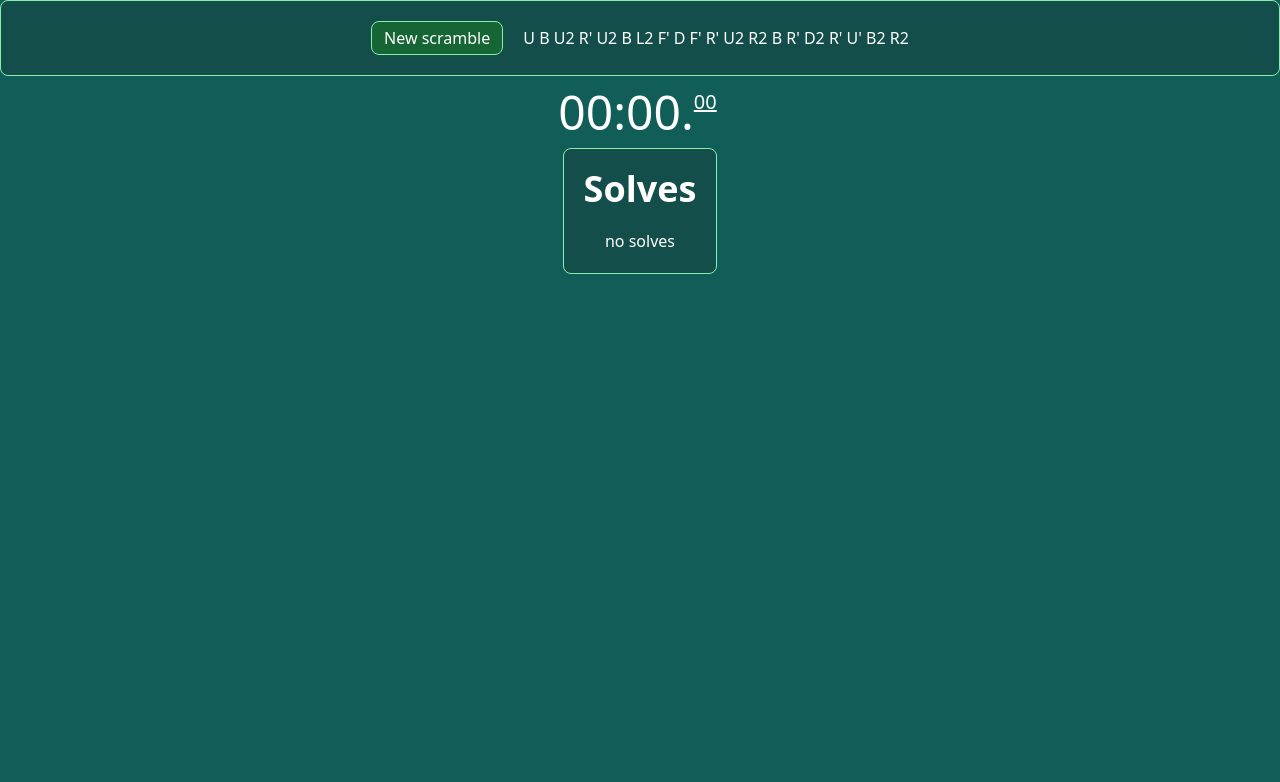
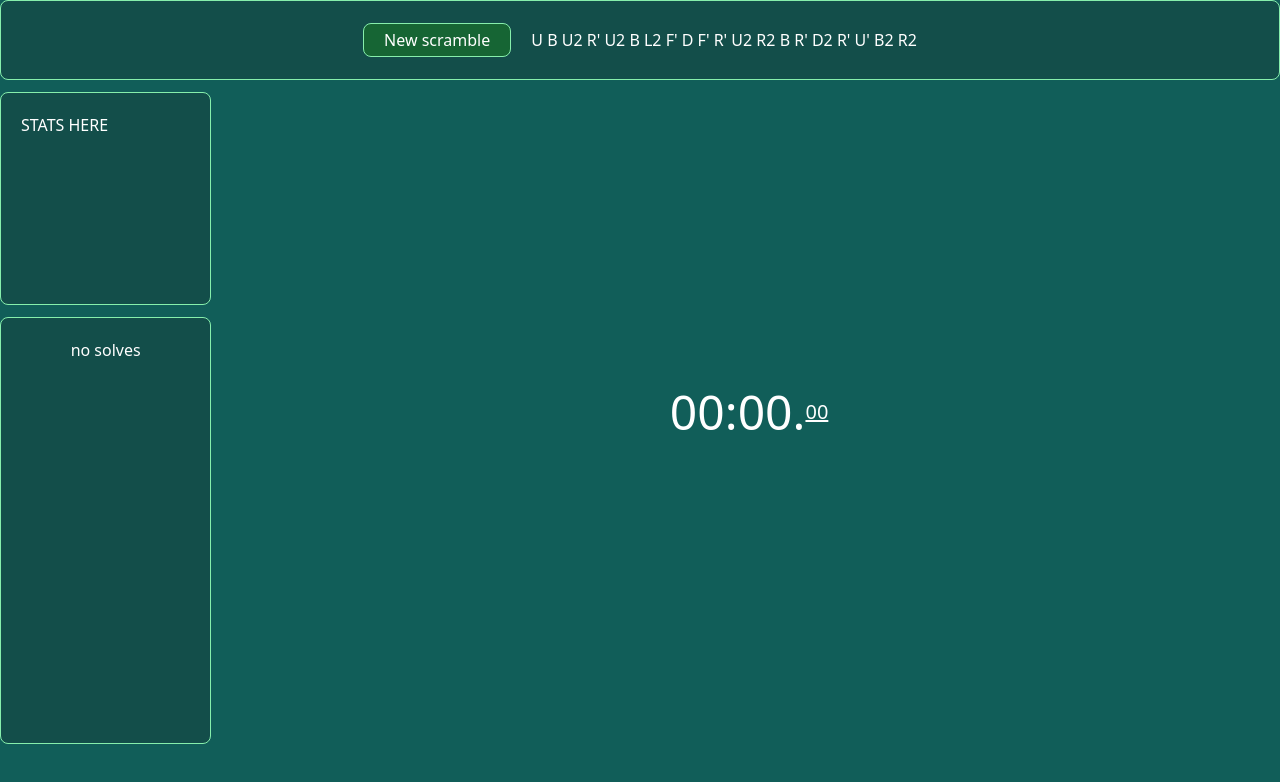
Before and after one commit to flo0f/speedcubing-timer, a React (Vite) app: page / in a window 1280 px wide. Shown: the top 782 px of the page. Built offline with nearby package versions, Linux system fonts and the light colour scheme.

Commit message:
Some UI changes

```diff
--- a/src/App.jsx
+++ b/src/App.jsx
@@ -14,8 +14,13 @@ function App() {
   return (
     <>
       <div className="h-full bg-teal-800 text-white flex flex-col items-center">
-        <Scramble scramble={scramble} updScramble={updScramble} />
+        <Scramble
+          className="h-[10%]"
+          scramble={scramble}
+          updScramble={updScramble}
+        />
         <Timer
+          className="h-[80%]"
           scramble={scramble}
           updScramble={updScramble}
           setActive={setModalActive}
--- a/src/components/Scramble.jsx
+++ b/src/components/Scramble.jsx
@@ -1,9 +1,15 @@
+import clsx from "clsx";
 import UIButton from "./UI/UIButton";
 
-export default function Scramble({ scramble, updScramble }) {
+export default function Scramble({ scramble, updScramble, className }) {
   return (
-    <div className="w-full text-center flex items-center justify-center gap-5 border bg-teal-900 border-green-300 p-5 rounded-lg mb-3">
-      <UIButton disabled={false} onClick={updScramble}>
+    <div
+      className={clsx(
+        className,
+        "w-full text-center flex items-center justify-center gap-5 border bg-teal-900 border-green-300 p-5 rounded-lg mb-3"
+      )}
+    >
+      <UIButton className="px-5" disabled={false} onClick={updScramble}>
         New scramble
       </UIButton>
       <span>{scramble}</span>
--- a/src/components/Timer.jsx
+++ b/src/components/Timer.jsx
@@ -1,11 +1,13 @@
 import { useCallback, useEffect, useState } from "react";
 import useNow from "../hooks/useNow";
 import UIButton from "./UI/UIButton";
+import clsx from "clsx";
 export default function Timer({
   scramble,
   updScramble,
   setActive,
   setModalChild,
+  className,
 }) {
   const [startAt, setStartAt] = useState();
   const [initialTimer, setInitialTimer] = useState(0);
@@ -55,7 +57,7 @@ export default function Timer({
     };
   }, [handleSpaceClick]);
 
-  function solveInfo(index, scramble, time) {
+  function getSolveInfo(index, scramble, time) {
     return (
       <div>
         <div className="font-bold">
@@ -77,29 +79,28 @@ export default function Timer({
   }
 
   return (
-    <div className="flex flex-col gap-3 items-center max-w-7xl">
-      <div className="font-medium flex text-5xl " style={timeStyle}>
-        <span className="inline-block min-w-7">{format(timer).mins}</span>:
-        <span className="inline-block min-w-7">{format(timer).secs}</span>.
-        <span className="inline-block min-w-7 text-xl underline">
-          {format(timer).ms}
-        </span>
+    <div className={clsx(className, "flex gap-3 items-center w-full")}>
+      <div className="flex flex-wrap justify-center gap-3 w-2/12 h-full">
+        <div className="border bg-teal-900 border-green-300 p-5 rounded-lg w-full h-1/3">
+          STATS HERE
         </div>
-      <div className="border bg-teal-900 border-green-300 p-5 rounded-lg">
-        <h3 className="font-bold text-4xl text-center mb-5">Solves</h3>
-        <div className="flex justify-center items-center gap-3 flex-wrap">
+        <div className="w-full h-2/3">
+          <div className="border bg-teal-900 border-green-300 p-5 rounded-lg h-full overflow-auto">
             {times.length > 0 ? (
               times.map((el, index) => {
                 return (
                   <UIButton
+                    className={"w-full overflow-hidden flex h-fit mb-3"}
                     disabled={false}
                     key={index}
                     onClick={() => {
                       setActive(true);
-                    setModalChild(solveInfo(index, el.scramble, el.time));
+                      setModalChild(getSolveInfo(index, el.scramble, el.time));
                     }}
                   >
-                  <span className="font-semibold">{`${index + 1}) `}</span>
+                    <span className="font-semibold relative after:w-px after:h-9 after:bg-green-300 after:ml-1.5 after:absolute after:-top-2 inline-block w-fit mx-3">{`${
+                      index + 1
+                    } `}</span>
                     {format(el.time).mins > 0
                       ? `${format(el.time).mins}:${format(el.time).secs}.${
                           format(el.time).ms
@@ -112,6 +113,17 @@ export default function Timer({
               <p className="text-center">no solves</p>
             )}
           </div>
+        </div>
+      </div>
+      <div
+        className="font-medium flex items-center justify-center text-5xl w-10/12"
+        style={timeStyle}
+      >
+        <span className="inline-block min-w-7">{format(timer).mins}</span>:
+        <span className="inline-block min-w-7">{format(timer).secs}</span>.
+        <span className="inline-block min-w-7 text-xl underline">
+          {format(timer).ms}
+        </span>
       </div>
     </div>
   );
--- a/src/components/UI/UIButton.jsx
+++ b/src/components/UI/UIButton.jsx
@@ -13,7 +13,7 @@ export default function UIButton({
         disabled
           ? "border-green-300 bg-green-800 opacity-20"
           : "border-green-300 bg-green-800",
-        "border px-3 py-1 rounded-lg min-w-24"
+        "border py-1 rounded-lg min-w-24"
       )}
       onClick={onClick}
     >
--- a/src/main.jsx
+++ b/src/main.jsx
@@ -2,5 +2,5 @@ import ReactDOM from "react-dom/client";
 import App from "./App.jsx";
 import "./index.css";
 const root = document.getElementById("root");
-root.classList.add("h-screen");
+root.classList.add("h-[100vh]");
 ReactDOM.createRoot(root).render(<App />);
```
Lines whose indentation alone changed are shown as unchanged.
